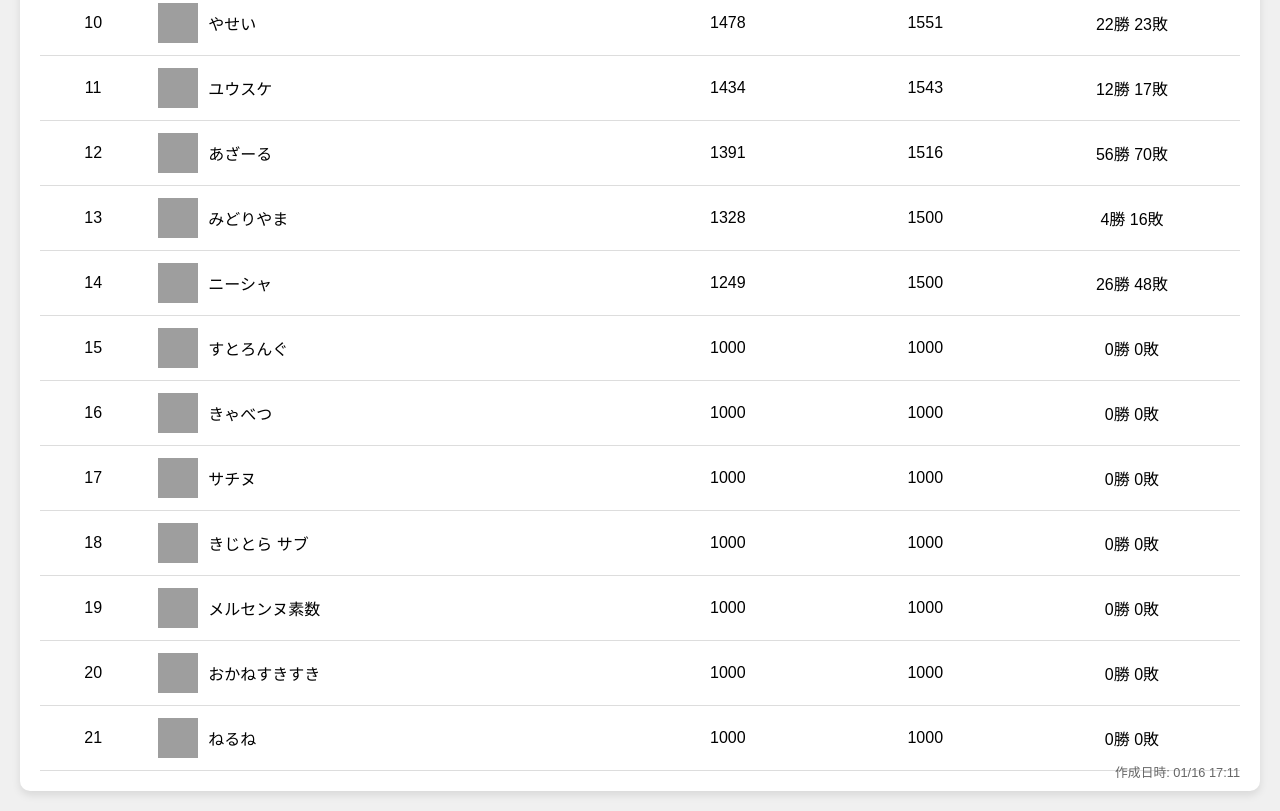
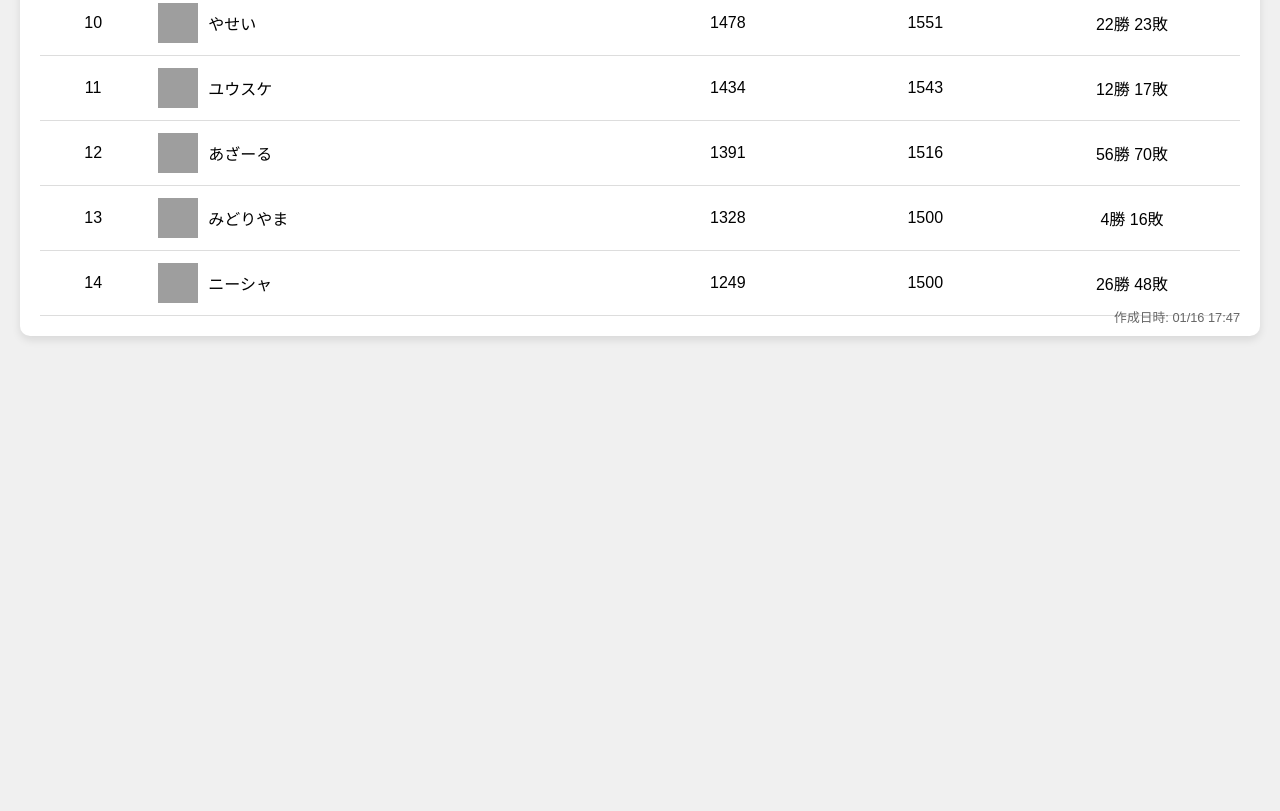
Before and after one commit to Aru-OU/Aru-OU.github.io, a plain HTML site: page index.html in a window 1280 px wide. Shown: the part 749-1560 px from the top of the page. After the commit the page ends 1105 px from the top, so only its background shows below. Drawn offline with Linux system fonts and the light colour scheme; grey boxes are pictures that could not be loaded.

Commit message:
Update ranking: 01/16 17:47

```diff
--- a/index.html
+++ b/index.html
@@ -303,118 +303,6 @@
         </td>
         <td>26勝 48敗</td>
     </tr>
-    <tr>
-        <td>15</td>
-        <td>
-            <div class="player-info">
-                <img src="https://smashmate.net/img/uimage/20231017/UKAWKKMYLEQXTXELATPX.jpg" class="player-photo" alt="すとろんぐ">
-                すとろんぐ
-            </div>
-        </td>
-        <td>
-            1000
-        </td>
-        <td>
-            1000
-        </td>
-        <td>0勝 0敗</td>
-    </tr>
-    <tr>
-        <td>16</td>
-        <td>
-            <div class="player-info">
-                <img src="https://pbs.twimg.com/profile_images/1509726271185747971/UmEgB-r3.jpg" class="player-photo" alt="きゃべつ">
-                きゃべつ
-            </div>
-        </td>
-        <td>
-            1000
-        </td>
-        <td>
-            1000
-        </td>
-        <td>0勝 0敗</td>
-    </tr>
-    <tr>
-        <td>17</td>
-        <td>
-            <div class="player-info">
-                <img src="https://smashmate.net/img/uimage/20231030/RFZDIZDMCMSJILJQETJZ.jpg" class="player-photo" alt="サチヌ">
-                サチヌ
-            </div>
-        </td>
-        <td>
-            1000
-        </td>
-        <td>
-            1000
-        </td>
-        <td>0勝 0敗</td>
-    </tr>
-    <tr>
-        <td>18</td>
-        <td>
-            <div class="player-info">
-                <img src="https://pbs.twimg.com/profile_images/1604397764464414720/YoPAPxvG.jpg" class="player-photo" alt="きじとら サブ">
-                きじとら サブ
-            </div>
-        </td>
-        <td>
-            1000
-        </td>
-        <td>
-            1000
-        </td>
-        <td>0勝 0敗</td>
-    </tr>
-    <tr>
-        <td>19</td>
-        <td>
-            <div class="player-info">
-                <img src="https://smashmate.net/img/uimage/20230914/WOJWYZXHTMHXYCCBZQYL.jpg" class="player-photo" alt="メルセンヌ素数">
-                メルセンヌ素数
-            </div>
-        </td>
-        <td>
-            1000
-        </td>
-        <td>
-            1000
-        </td>
-        <td>0勝 0敗</td>
-    </tr>
-    <tr>
-        <td>20</td>
-        <td>
-            <div class="player-info">
-                <img src="https://smashmate.net/img/uimage/20230426/MCENLHEGVPTVYDWTGTTE.jpg" class="player-photo" alt="おかねすきすき">
-                おかねすきすき
-            </div>
-        </td>
-        <td>
-            1000
-        </td>
-        <td>
-            1000
-        </td>
-        <td>0勝 0敗</td>
-    </tr>
-    <tr>
-        <td>21</td>
-        <td>
-            <div class="player-info">
-                <img src="https://smashmate.net/img/uimage/20240521/UCVZYSAOHKDFKUZJTDDA.jpg" class="player-photo" alt="ねるね">
-                ねるね
-            </div>
-        </td>
-        <td>
-            1000
-        </td>
-        <td>
-            1000
-        </td>
-        <td>0勝 0敗</td>
-    </tr>
 </table><table class="Max_screen no">    <tr>
         <th>順位</th>
         <th>プレイヤー</th>
@@ -646,120 +534,8 @@
         </td>
         <td>26勝 48敗</td>
     </tr>
-    <tr>
-        <td>15</td>
-        <td>
-            <div class="player-info">
-                <img src="https://smashmate.net/img/uimage/20231017/UKAWKKMYLEQXTXELATPX.jpg" class="player-photo" alt="すとろんぐ">
-                すとろんぐ
-            </div>
-        </td>
-        <td>
-            1000
-        </td>
-        <td>
-            1000
-        </td>
-        <td>0勝 0敗</td>
-    </tr>
-    <tr>
-        <td>16</td>
-        <td>
-            <div class="player-info">
-                <img src="https://pbs.twimg.com/profile_images/1509726271185747971/UmEgB-r3.jpg" class="player-photo" alt="きゃべつ">
-                きゃべつ
-            </div>
-        </td>
-        <td>
-            1000
-        </td>
-        <td>
-            1000
-        </td>
-        <td>0勝 0敗</td>
-    </tr>
-    <tr>
-        <td>17</td>
-        <td>
-            <div class="player-info">
-                <img src="https://smashmate.net/img/uimage/20231030/RFZDIZDMCMSJILJQETJZ.jpg" class="player-photo" alt="サチヌ">
-                サチヌ
-            </div>
-        </td>
-        <td>
-            1000
-        </td>
-        <td>
-            1000
-        </td>
-        <td>0勝 0敗</td>
-    </tr>
-    <tr>
-        <td>18</td>
-        <td>
-            <div class="player-info">
-                <img src="https://pbs.twimg.com/profile_images/1604397764464414720/YoPAPxvG.jpg" class="player-photo" alt="きじとら サブ">
-                きじとら サブ
-            </div>
-        </td>
-        <td>
-            1000
-        </td>
-        <td>
-            1000
-        </td>
-        <td>0勝 0敗</td>
-    </tr>
-    <tr>
-        <td>19</td>
-        <td>
-            <div class="player-info">
-                <img src="https://smashmate.net/img/uimage/20230914/WOJWYZXHTMHXYCCBZQYL.jpg" class="player-photo" alt="メルセンヌ素数">
-                メルセンヌ素数
-            </div>
-        </td>
-        <td>
-            1000
-        </td>
-        <td>
-            1000
-        </td>
-        <td>0勝 0敗</td>
-    </tr>
-    <tr>
-        <td>20</td>
-        <td>
-            <div class="player-info">
-                <img src="https://smashmate.net/img/uimage/20230426/MCENLHEGVPTVYDWTGTTE.jpg" class="player-photo" alt="おかねすきすき">
-                おかねすきすき
-            </div>
-        </td>
-        <td>
-            1000
-        </td>
-        <td>
-            1000
-        </td>
-        <td>0勝 0敗</td>
-    </tr>
-    <tr>
-        <td>21</td>
-        <td>
-            <div class="player-info">
-                <img src="https://smashmate.net/img/uimage/20240521/UCVZYSAOHKDFKUZJTDDA.jpg" class="player-photo" alt="ねるね">
-                ねるね
-            </div>
-        </td>
-        <td>
-            1000
-        </td>
-        <td>
-            1000
-        </td>
-        <td>0勝 0敗</td>
-    </tr>
 </table>
-        <div class="timestamp">作成日時: 01/16 17:11</div>
+        <div class="timestamp">作成日時: 01/16 17:47</div>
     </div>
 <script>
     const buttonNow = document.getElementById('Now_btn')
```
